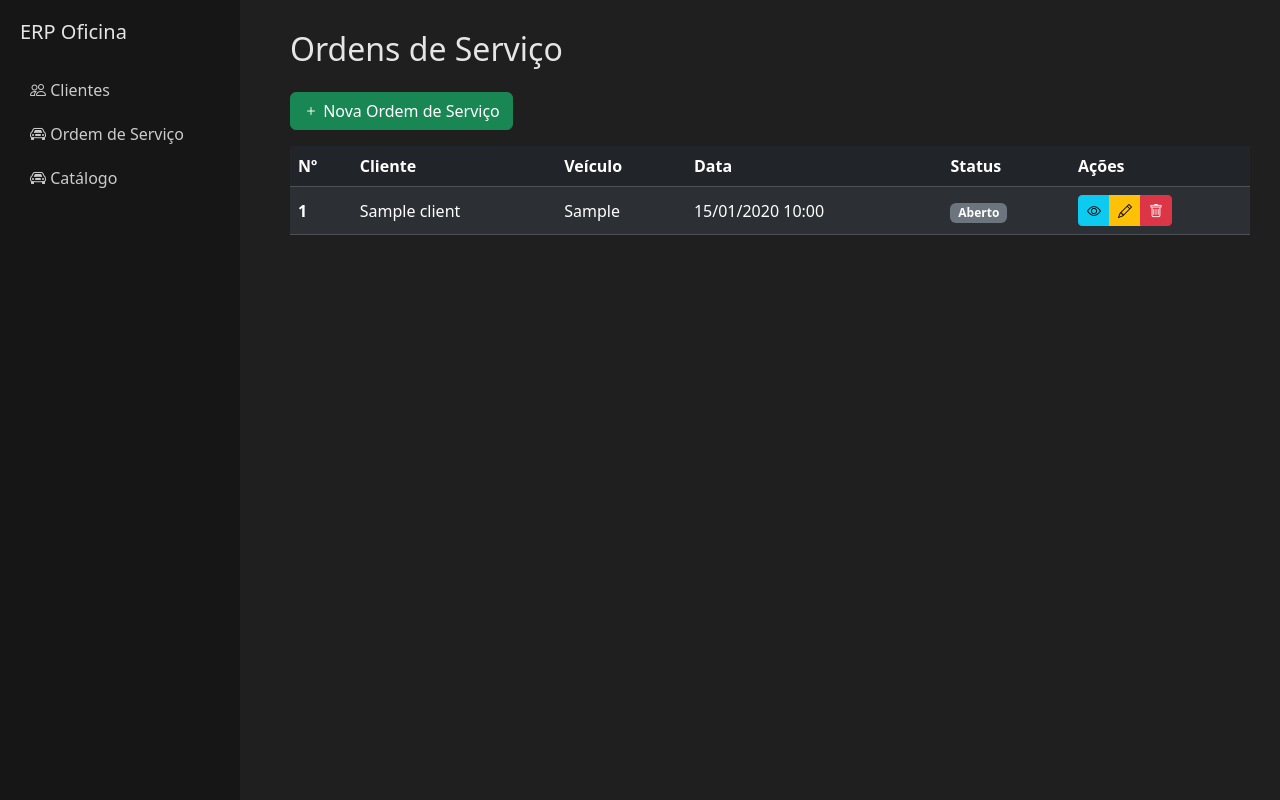
After one commit to Anailton10/erp_oficina, a Django app: template orders/templates/orders/order_list.html in a window 1280 px wide. The commit adds this page. Run offline with Django 5.2, Linux system fonts and the light colour scheme; the template is opened without the code that fills it: most values are stand-ins (such as "Sample title", 1, 10 or a date in 2020).

Commit message:
feat: implement order management features, including order list view, forms, and templates

```diff
--- a/app/templates/base.html
+++ b/app/templates/base.html
@@ -50,11 +50,15 @@
     <h5 class="mb-4">ERP Oficina</h5>
 
     <a href="{% url 'clients:clients_list' %}">
-        <i class="bi bi-people"></i> Clientes
+        <i class="bi bi-people"></i>  Clientes
     </a>
 
-    <a href="{% url 'clients:vehicles_list' %}">
-        <i class="bi bi-car-front"></i> Veículos
+    <a href="{% url 'orders:order_list' %}">
+        <i class="bi bi-car-front"></i>  Ordem de Serviço
+    </a>
+
+    <a href="{% url 'products:product_list' %}">
+        <i class="bi bi-car-front"></i>  Catálogo
     </a>
 
 </div>
--- a/orders/forms.py
+++ b/orders/forms.py
@@ -13,7 +13,7 @@ class OrderForm(forms.ModelForm):
 class OrderItemForm(forms.ModelForm):
     class Meta:
         model = OrderItem
-        fields = ['order', 'quantity', 'unit_price']
+        fields = ['product', 'order', 'quantity', 'unit_price', ]
 
 
 # Cria um formset para os itens do pedido, permitindo adicionar múltiplos itens em um único formulário de pedido
--- /dev/null
+++ b/orders/templates/orders/order_list.html
@@ -0,0 +1,65 @@
+{% extends 'base.html' %}
+
+{% block title %}
+  Ordens de Serviço
+{% endblock %}
+
+{% block content %}
+  <h2 class="mb-4">Ordens de Serviço</h2>
+
+  <!-- ➕ Nova OS -->
+  <a href="#" class="btn btn-success mb-3"><i class="bi bi-plus"></i> Nova Ordem de Serviço</a>
+
+  <table class="table table-dark table-striped align-middle">
+    <thead>
+      <tr>
+        <th>Nº</th>
+        <th>Cliente</th>
+        <th>Veículo</th>
+        <th>Data</th>
+        <th>Status</th>
+        <th width="180">Ações</th>
+      </tr>
+    </thead>
+
+    <tbody>
+      {% for order in orders %}
+        <tr>
+          <td>
+            <strong>{{ order.number }}</strong>
+          </td>
+
+          <td>{{ order.client.name }}</td>
+
+          <td>{{ order.vehicle.vehicle_model }}</td>
+
+          <td>{{ order.order_date|date:'d/m/Y H:i' }}</td>
+
+          <td>
+            {% if order.status == 'open' %}
+              <span class="badge bg-secondary">Aberto</span>
+            {% elif order.status == 'progress' %}
+              <span class="badge bg-warning text-dark">Em Progresso</span>
+            {% elif order.status == 'done' %}
+              <span class="badge bg-success">Finalizado</span>
+            {% endif %}
+          </td>
+
+          <td>
+            <div class="btn-group">
+              <a href="#" class="btn btn-sm btn-info"><i class="bi bi-eye"></i></a>
+
+              <a href="#" class="btn btn-sm btn-warning"><i class="bi bi-pencil"></i></a>
+
+              <a href="#" class="btn btn-sm btn-danger"><i class="bi bi-trash"></i></a>
+            </div>
+          </td>
+        </tr>
+      {% empty %}
+        <tr>
+          <td colspan="6" class="text-center">Nenhuma ordem de serviço encontrada</td>
+        </tr>
+      {% endfor %}
+    </tbody>
+  </table>
+{% endblock %}
--- a/orders/urls.py
+++ b/orders/urls.py
@@ -2,6 +2,9 @@ from django.urls import path
 
 from . import views
 
+app_name = 'orders'
+
 urlpatterns = [
+    path('list/orders/', views.OrderListView.as_view(), name='order_list'),
     path('create/<int:client_id>/<int:vehicle_id>/',views.OrderCreateView.as_view(),name='create_order'),
 ]
```
Also changed, not shown: orders/models.py (+15 -2 lines), orders/views.py (+7 -1 lines), orders/migrations/0002_orderitem_product.py (added).
